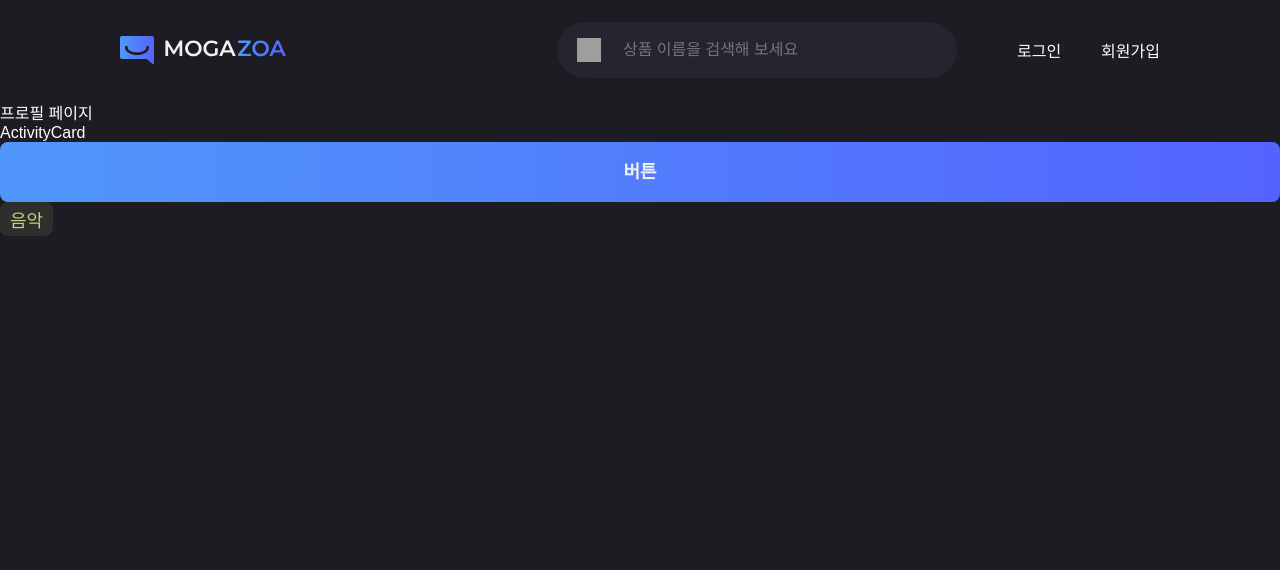
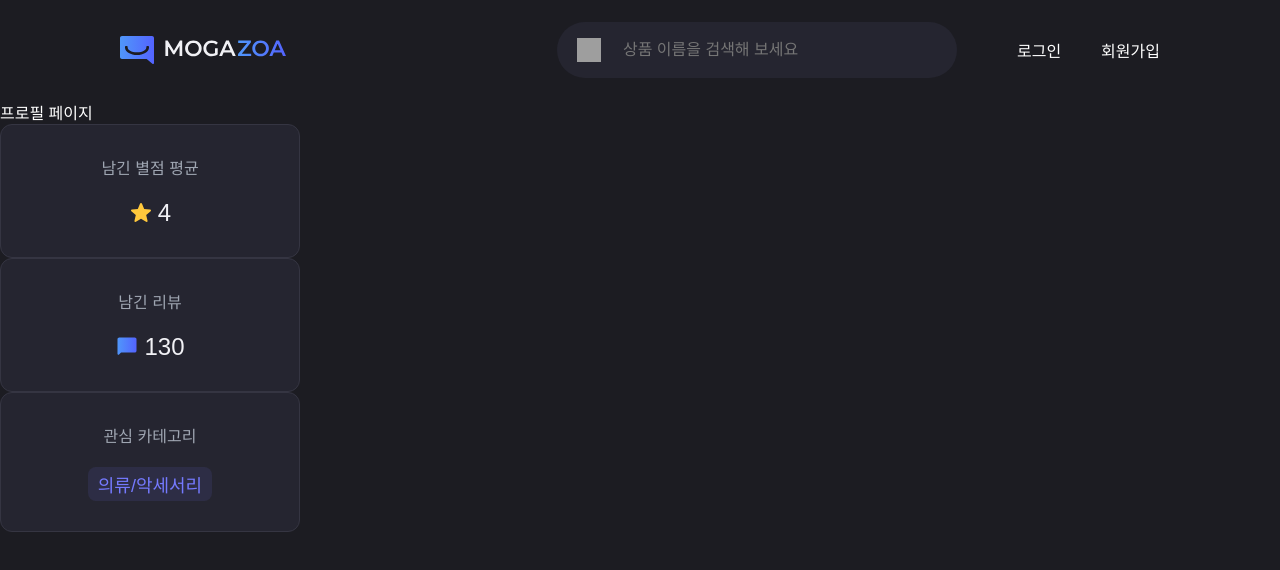
Before and after one commit to Codeit-FE3-Part4-team1-Final/Mogazoa, a Next.js app: page /profile/1 in a window 1280 px wide. Shown: the top 570 px of the page. Built offline with nearby package versions, Linux system fonts and the light colour scheme; grey boxes are pictures that could not be loaded; a web font is replaced by a local one.

Commit message:
💄 Feat: ActivityCard 컴포넌트 제작

```diff
--- a/src/app/profile/[id]/page.tsx
+++ b/src/app/profile/[id]/page.tsx
@@ -1,16 +1,12 @@
-import Button from '@/components/Button';
 import ActivityCard from '@/components/Card/ActivityCard';
-import CategoryChip from '@/components/Chip/CategoryChip';
 
 export default function page() {
   return (
     <div>
       프로필 페이지
-      <ActivityCard />
-      <Button height='60px' category='primary'>
-        버튼
-      </Button>
-      <CategoryChip productCategory='음악' size='large' />
+      <ActivityCard category='star' rating={4} />
+      <ActivityCard category='review' rating={130} />
+      <ActivityCard category='interest' productCategory={'의류/악세서리'} />
     </div>
   );
 }
--- a/src/components/Card/ActivityCard/ActivityCard.module.scss
+++ b/src/components/Card/ActivityCard/ActivityCard.module.scss
@@ -1,4 +1,83 @@
 @import '/src/styles/main.scss';
 
-.activity {
+.activity-card {
+  @include flexbox;
+  flex-direction: column;
+  width: 300px;
+  gap: 10px;
+  border-radius: 12px;
+  border: 1px solid $border;
+  background: $comp-bg;
+  padding: 30px 0;
+  text-align: center;
+  word-break: keep-all;
+  @include tablet {
+    width: 163px;
+    height: 119px;
+    padding: 20px 21px;
+    gap: 15px;
+    flex-shrink: 0;
+    border-radius: 8px;
+  }
+  @include mobile {
+    width: 105px;
+    height: 119px;
+    padding: 20px 21px;
+    gap: 10px;
+  }
 }
+
+.container {
+  @include flexbox;
+  flex-direction: column;
+  gap: 20px;
+  @include tablet {
+    gap: 15px;
+  }
+  @include mobile {
+    gap: 15px;
+  }
+}
+
+.category {
+  color: $secondary;
+  font-size: 16px;
+  font-weight: 500;
+  @include tablet {
+    font-size: 14px;
+    line-height: 20px;
+  }
+  @include mobile {
+    font-size: 14px;
+    line-height: 20px;
+  }
+}
+
+.information {
+  display: flex;
+  align-items: center;
+  gap: 5px;
+}
+
+.count {
+  color: $primary;
+  font-size: 24px;
+  font-weight: 400;
+  @include tablet {
+    font-size: 20px;
+  }
+  @include mobile {
+    font-size: 20px;
+  }
+}
+
+.icon {
+  @include tablet {
+    width: 20px;
+    height: 20px;
+  }
+  @include mobile {
+    width: 16px;
+    height: 16px;
+  }
+}
--- a/src/components/Card/ActivityCard/index.tsx
+++ b/src/components/Card/ActivityCard/index.tsx
@@ -1,8 +1,59 @@
 import classNames from 'classnames/bind';
+import Image from 'next/image';
 import styles from './ActivityCard.module.scss';
+import CategoryChip from '@/components/Chip/CategoryChip';
+import { ProductCategory } from '@/types/types';
 
 const cx = classNames.bind(styles);
 
-export default function ActivityCard() {
-  return <div className={cx('activity')}>ActivityCard</div>;
+interface Props {
+  category: 'star' | 'review' | 'interest';
+  productCategory?: ProductCategory;
+  rating?: number;
 }
+
+export default function ActivityCard({
+  category,
+  productCategory,
+  rating,
+}: Props) {
+  const activity = {
+    star: {
+      text: '남긴 별점 평균',
+      src: '/images/star-icon.svg',
+    },
+    review: {
+      text: '남긴 리뷰',
+      src: '/images/review-icon.svg',
+    },
+    interest: {
+      text: '관심 카테고리',
+      src: '',
+    },
+  };
+  const { text, src } = activity[category];
+
+  return (
+    <div className={cx('activity-card')}>
+      <div className={cx('container')}>
+        <span className={cx('category')}>{text}</span>
+        <div className={cx('information')}>
+          {category === 'interest' && productCategory ? (
+            <CategoryChip productCategory={productCategory} size='large' />
+          ) : (
+            <>
+              <Image
+                src={src}
+                alt='star-icon'
+                width={24}
+                height={24}
+                className={cx('icon')}
+              />
+              <span className={cx('count')}>{rating}</span>
+            </>
+          )}
+        </div>
+      </div>
+    </div>
+  );
+}
--- a/src/components/Chip/CategoryChip/CategoryChip.module.scss
+++ b/src/components/Chip/CategoryChip/CategoryChip.module.scss
@@ -72,6 +72,7 @@
   justify-content: center;
   align-items: center;
   gap: 10px;
+  word-break: keep-all;
   @include tablet {
     @include small();
   }
```
